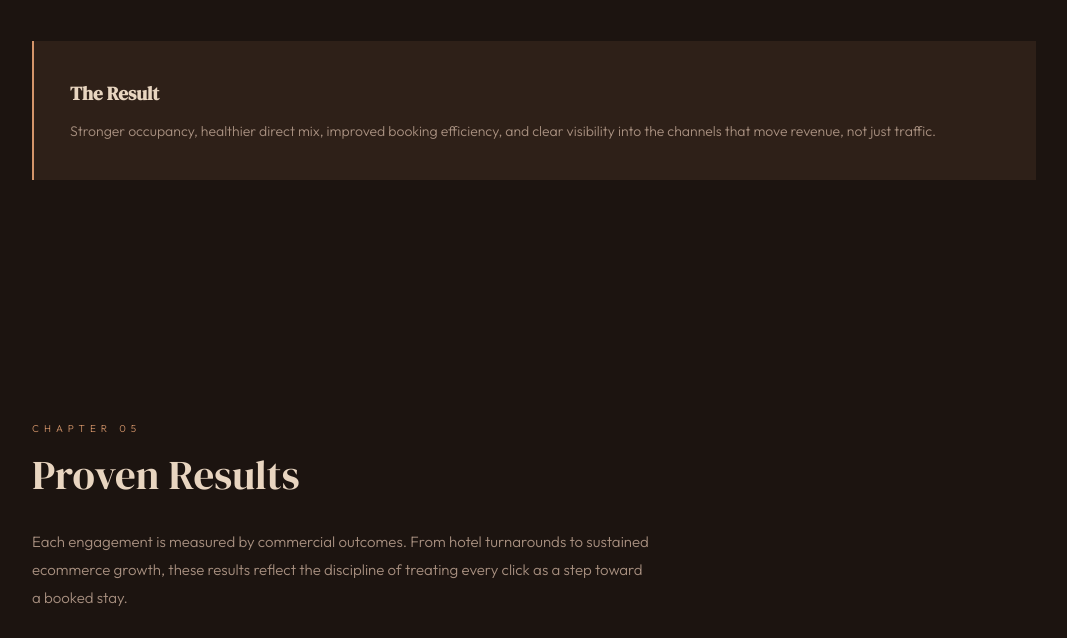
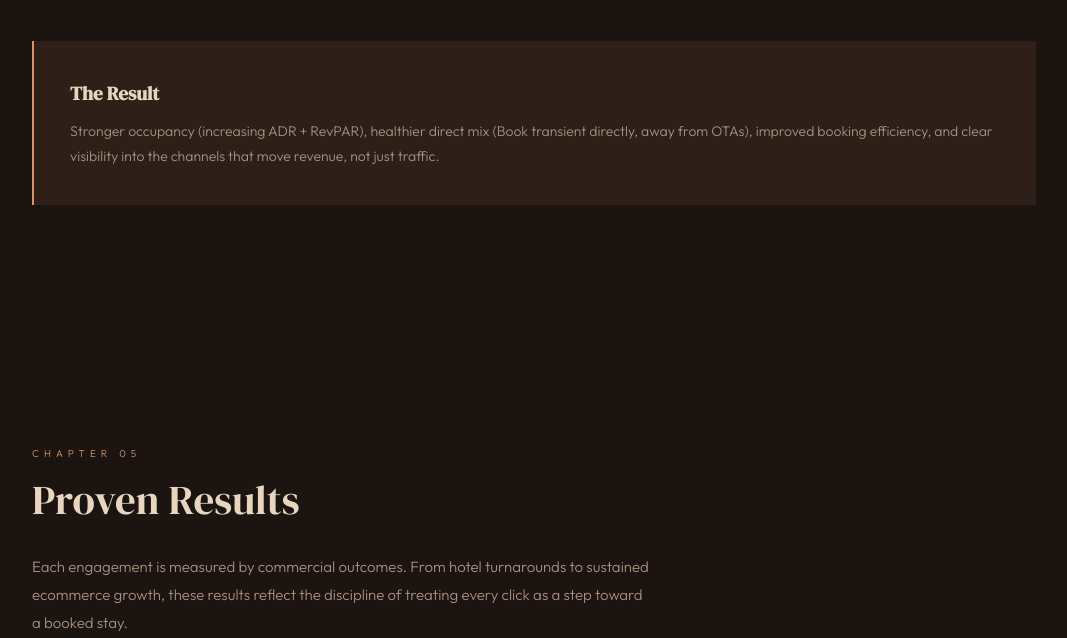
Before and after one commit to syb-code/doubled-rook-luxury-website, a plain HTML site: page index.html in a window 1280 px wide. Shown: the part 6039-6677 px from the top of the page, without its empty margins (106-1173 px from the left). Drawn offline with Linux system fonts and the light colour scheme.

Commit message:
updates to site

```diff
--- a/index.html
+++ b/index.html
@@ -452,7 +452,7 @@ height="0" width="0" style="display:none;visibility:hidden"></iframe></noscript>
       <div class="hotel-type"><h3>Boutique Hotels</h3><p>Translate a distinctive guest experience into distinctive demand. We attract the right travelers with direct-booking intent, ensuring your marketing reflects the same care you put into every stay.</p></div>
       <div class="hotel-type"><h3>Independent Hotels</h3><p>Convert operational agility into commercial advantage. With refined media strategy, lifecycle orchestration, CRO, and measurement, independent properties outperform larger brands on their own terms.</p></div>
     </div>
-    <div class="shared-outcome reveal"><h3>The Result</h3><p>Stronger occupancy, healthier direct mix, improved booking efficiency, and clear visibility into the channels that move revenue, not just traffic.</p></div>
+    <div class="shared-outcome reveal"><h3>The Result</h3><p>Stronger occupancy (increasing ADR + RevPAR), healthier direct mix (Book transient directly, away from OTAs), improved booking efficiency, and clear visibility into the channels that move revenue, not just traffic.</p></div>
   </section>
 
   <!-- CASE STUDIES -->
```
